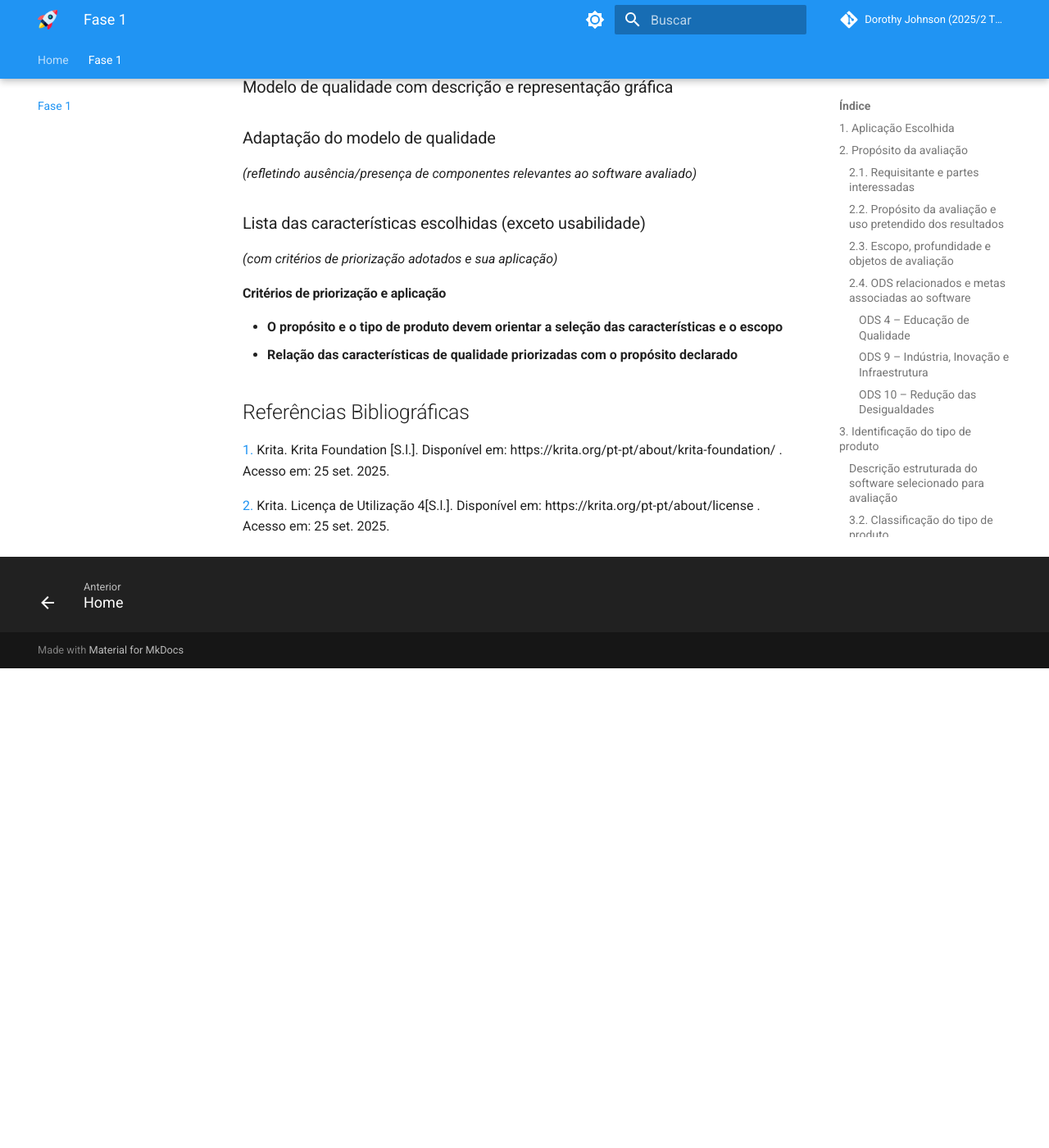
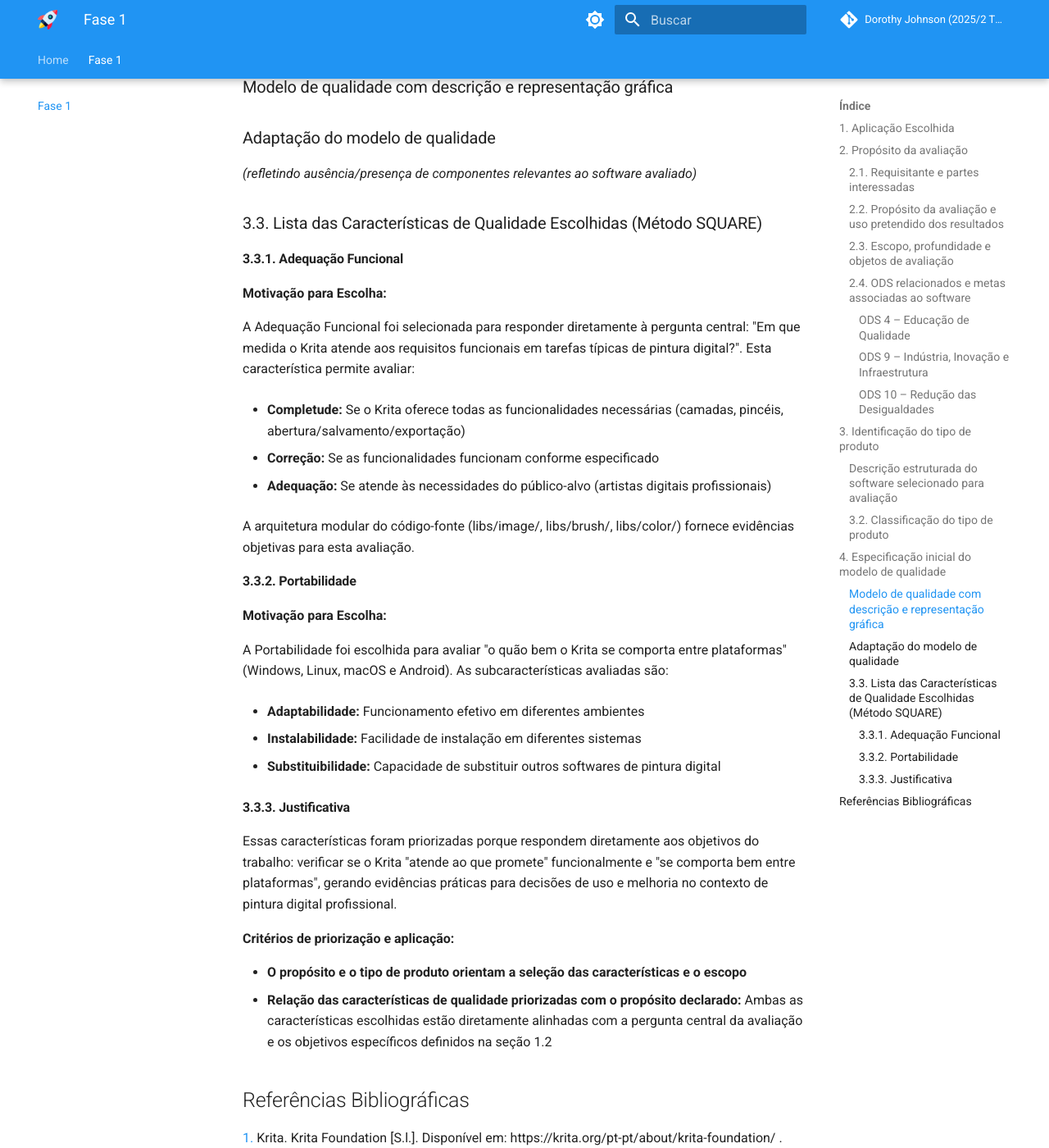
Before and after one commit to FCTE-Qualidade-de-Software-1/2025-2_T02_DOROTHY-JOHNSON, an MkDocs documentation site: the page built from docs/fase1/execucaoFase1.md, in a window 1280 px wide and 1400 px high, scrolled down 4282 px. Shown: the whole window at 82% size. Built offline with MkDocs 1.6.1 and Material for MkDocs 9.7.7, drawn with Linux system fonts in a browser that asks for light colours; comment, search, counter and statistics services are not loaded; before the commit the page ends 5097 px from its top, so only the background shows below that.

Commit message:
feat: listar características e suas relações com o objetivo de análise

```diff
--- a/docs/fase1/execucaoFase1.md
+++ b/docs/fase1/execucaoFase1.md
@@ -168,17 +168,42 @@
 
 <!-- Explicar como o modelo de qualidade foi adaptado para o software específico sendo avaliado -->
 
-### Lista das características escolhidas (exceto usabilidade)
-*(com critérios de priorização adotados e sua aplicação)*
+### 3.3. Lista das Características de Qualidade Escolhidas (Método SQUARE)
 
-<!-- Listar as características de qualidade selecionadas e explicar os critérios de priorização -->
+#### 3.3.1. Adequação Funcional
 
-#### Critérios de priorização e aplicação
+**Motivação para Escolha:**
 
-- **O propósito e o tipo de produto devem orientar a seleção das características e o escopo**
-- **Relação das características de qualidade priorizadas com o propósito declarado**
+A Adequação Funcional foi selecionada para responder diretamente à pergunta central: "Em que medida o Krita atende aos requisitos funcionais em tarefas típicas de pintura digital?". Esta característica permite avaliar:
 
-<!-- Explicar como as características escolhidas se relacionam com o propósito da avaliação -->
+- **Completude:** Se o Krita oferece todas as funcionalidades necessárias (camadas, pincéis, abertura/salvamento/exportação)
+
+- **Correção:** Se as funcionalidades funcionam conforme especificado
+
+- **Adequação:** Se atende às necessidades do público-alvo (artistas digitais profissionais)
+
+A arquitetura modular do código-fonte (libs/image/, libs/brush/, libs/color/) fornece evidências objetivas para esta avaliação.
+
+#### 3.3.2. Portabilidade
+
+**Motivação para Escolha:**
+
+A Portabilidade foi escolhida para avaliar "o quão bem o Krita se comporta entre plataformas" (Windows, Linux, macOS e Android). As subcaracterísticas avaliadas são:
+
+- **Adaptabilidade:** Funcionamento efetivo em diferentes ambientes
+
+- **Instalabilidade:** Facilidade de instalação em diferentes sistemas
+
+- **Substituibilidade:** Capacidade de substituir outros softwares de pintura digital
+
+#### 3.3.3. Justificativa
+
+Essas características foram priorizadas porque respondem diretamente aos objetivos do trabalho: verificar se o Krita "atende ao que promete" funcionalmente e "se comporta bem entre plataformas", gerando evidências práticas para decisões de uso e melhoria no contexto de pintura digital profissional.
+
+**Critérios de priorização e aplicação:**
+
+- **O propósito e o tipo de produto orientam a seleção das características e o escopo**
+- **Relação das características de qualidade priorizadas com o propósito declarado:** Ambas as características escolhidas estão diretamente alinhadas com a pergunta central da avaliação e os objetivos específicos definidos na seção 1.2
 
 ## Referências Bibliográficas
 
```
